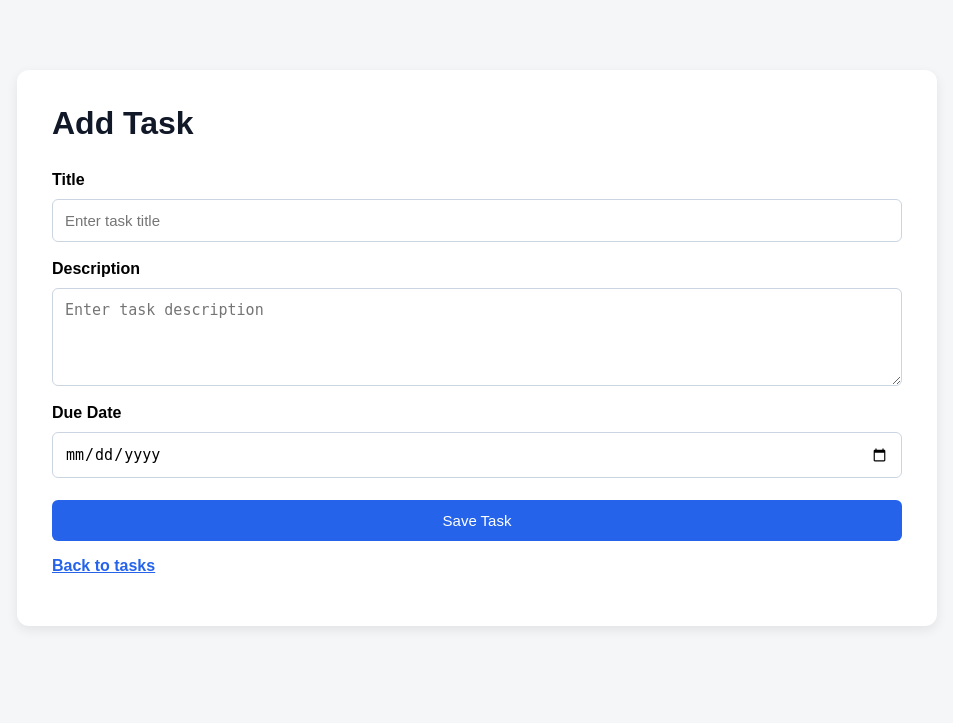
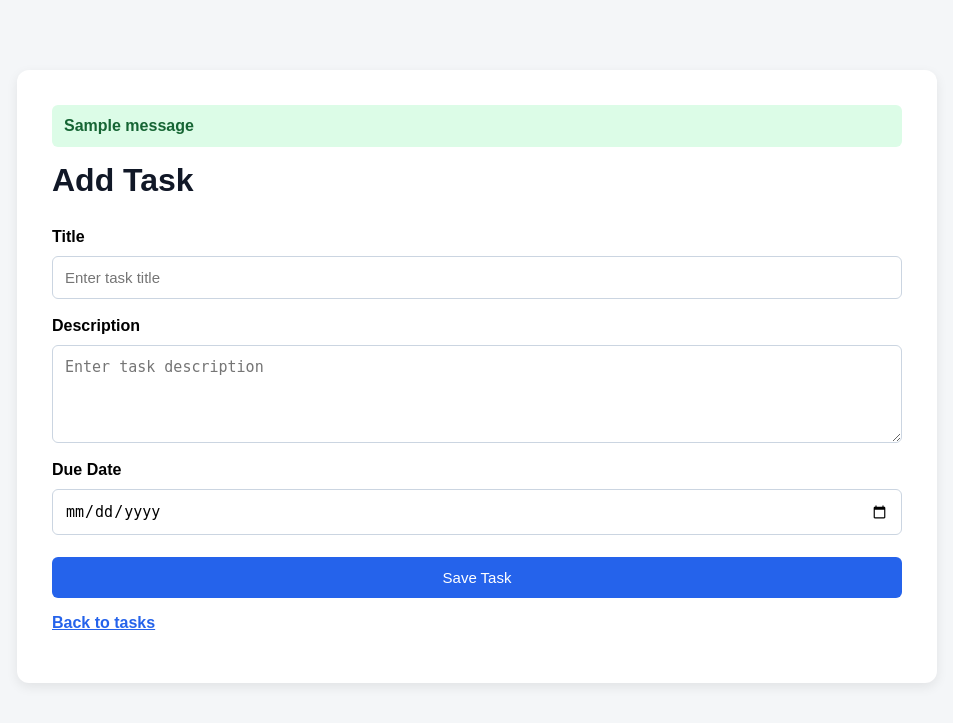
Before and after one commit to SWEkadi/Task-Tracker, a Django app: page /tasks/add/ in a window 1280 px wide. Shown: the top 723 px of the page, without its empty margins (163-1116 px from the left). Run offline with Django 4.2, Linux system fonts and the light colour scheme; a user stored in the database is signed in; one stand-in notice (Sample message) is shown.

Commit message:
KAN-8 Improve task feedback messages

```diff
--- a/tasks/templates/tasks/base.html
+++ b/tasks/templates/tasks/base.html
@@ -123,6 +123,15 @@
             margin-bottom: 15px;
         }
 
+        .message {
+            background-color: #dcfce7;
+            color: #166534;
+            padding: 12px;
+            border-radius: 6px;
+            margin-bottom: 15px;
+            font-weight: bold;
+        }
+
         a {
             color: #2563eb;
             font-weight: bold;
@@ -134,9 +143,21 @@
     </style>
 </head>
 <body>
+
     <div class="container {% if user.is_authenticated %}wide-container{% endif %}">
+
+        {% if messages %}
+            {% for message in messages %}
+                <div class="message">
+                    {{ message }}
+                </div>
+            {% endfor %}
+        {% endif %}
+
         {% block content %}
         {% endblock %}
+
     </div>
+
 </body>
 </html>
--- a/tasks/views.py
+++ b/tasks/views.py
@@ -13,6 +13,7 @@ def register(request):
         if form.is_valid():
             user = form.save()
             login(request, user)
+            messages.success(request, "Account created successfully.")
             return redirect('task_list')
     else:
         form = UserCreationForm()
@@ -44,6 +45,8 @@ def add_task(request):
             due_date=due_date or None
         )
 
+        messages.success(request, "Task added successfully.")
+
         return redirect('task_list')
 
     return render(request, 'tasks/add_task.html')
@@ -53,14 +56,21 @@ def add_task(request):
 def delete_task(request, task_id):
     task = get_object_or_404(Task, id=task_id, user=request.user)
     task.delete()
+
+    messages.success(request, "Task deleted successfully.")
+
     return redirect('task_list')
 
 
 @login_required
 def toggle_task_status(request, task_id):
     task = get_object_or_404(Task, id=task_id, user=request.user)
+
     task.is_completed = not task.is_completed
     task.save()
+
+    messages.success(request, "Task status updated successfully.")
+
     return redirect('task_list')
 
 
@@ -83,6 +93,8 @@ def edit_task(request, task_id):
 
         task.save()
 
+        messages.success(request, "Task updated successfully.")
+
         return redirect('task_list')
 
     return render(request, 'tasks/edit_task.html', {'task': task})
```
